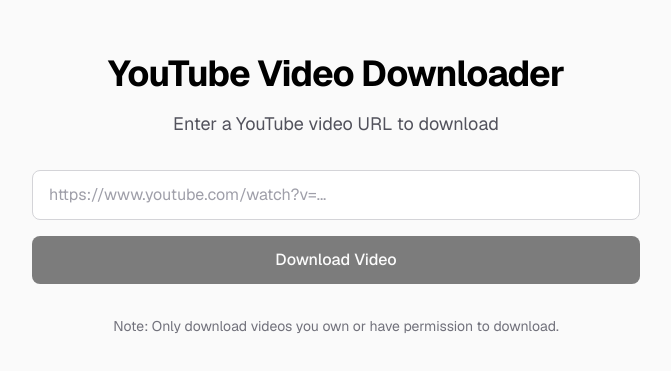
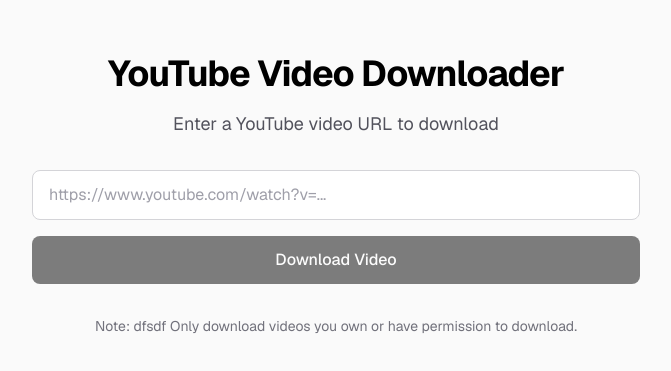
Before and after one commit to neelsus-main/nss-rd2026, a Next.js app: page / in a window 1280 px wide. Shown: the part 205-576 px from the top of the page, without its empty margins (304-975 px from the left). Built offline with nearby package versions, Linux system fonts and the light colour scheme.

Commit message:
update: page changes

```diff
--- a/src/app/page.tsx
+++ b/src/app/page.tsx
@@ -83,7 +83,7 @@
         </form>
 
         <p className="text-center text-sm text-zinc-500 dark:text-zinc-600">
-          Note: Only download videos you own or have permission to download.
+          Note: dfsdf Only download videos you own or have permission to download.
         </p>
       </main>
     </div>
```
